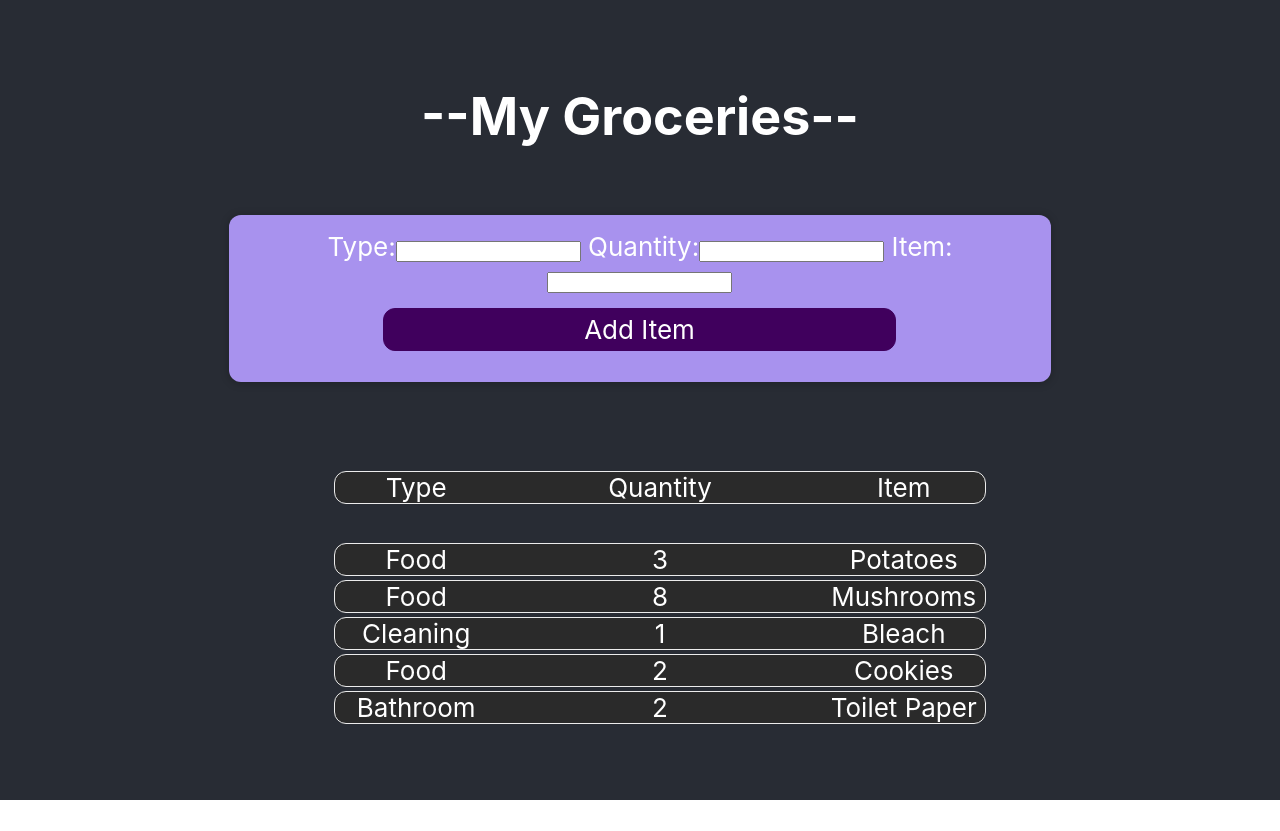
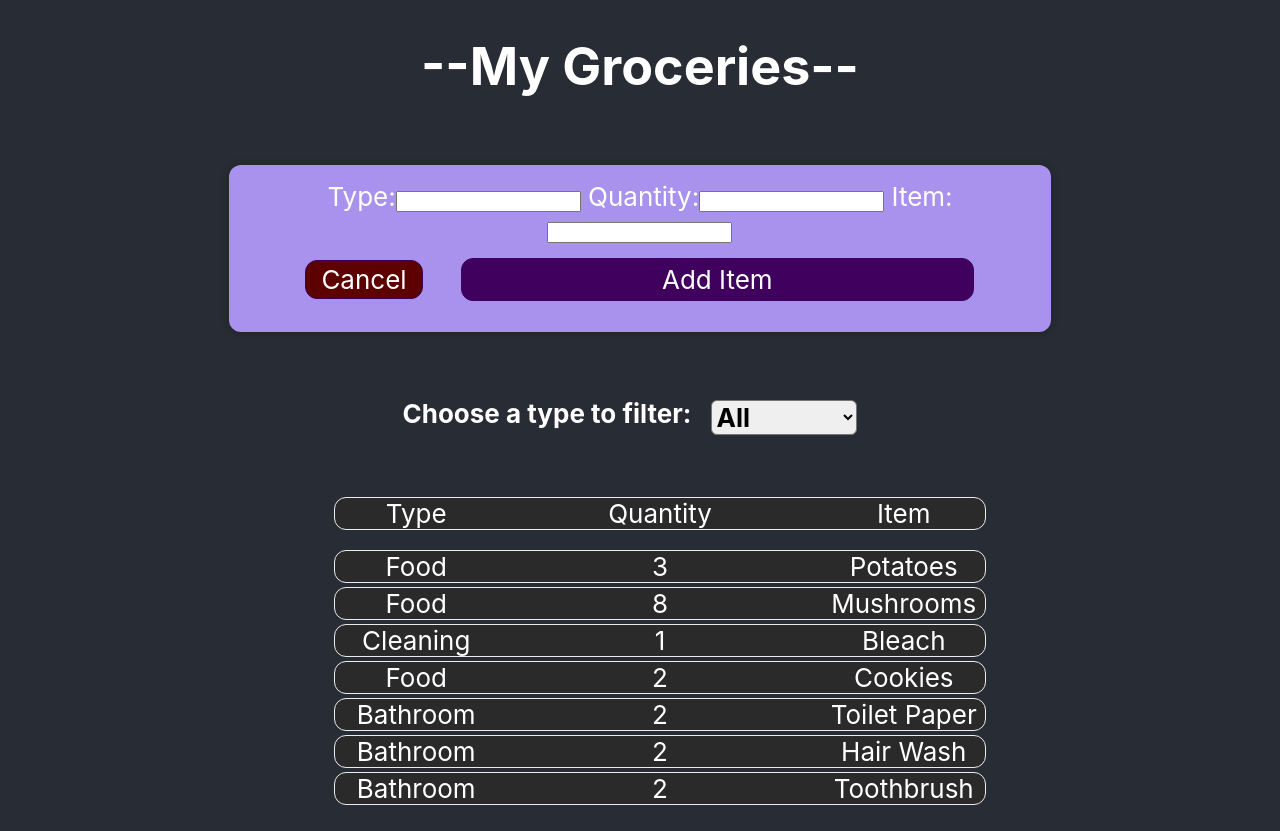
Before and after one commit to GorkaEchavarri/react-test, a React (Create React App) app: page / in a window 1280 px wide. Before the commit the page ends 800 px from the top, so only its background shows below. Built offline with nearby package versions, Linux system fonts and the light colour scheme.

Commit message:
project finished, working

```diff
--- a/src/App.js
+++ b/src/App.js
@@ -1,25 +1,36 @@
-import React from 'react';
+import React, {useState} from 'react';
 import './App.css';
 import NewGrocery from './components/NewGrocery';
 import ListAllGroceries from './components/ListAllGroceries';
+import GroceryFilter from './components/GroceryFilter';
 
+const first_groceries = [
+  {key: 123, type: "Food", quantity: 3, item: "Potatoes"},
+  {key: 236, type: "Food", quantity: 8, item: "Mushrooms"},
+  {key: 456, type: "Cleaning", quantity: 1, item: "Bleach"},
+  {key: 136,type: "Food", quantity: 2, item: "Cookies"},
+  {key: 412,type: "Bathroom", quantity: 2, item: "Toilet Paper"},
+  {key: 832,type: "Bathroom", quantity: 2, item: "Hair Wash"},
+  {key: 375,type: "Bathroom", quantity: 2, item: "Toothbrush"},
+]
 
 function App() {
-  function onSaveGroceryDataHandler(enteredGroceryData) {
-    const groceryData = {
-      ...enteredGroceryData,
-      id: Math.random().toString()
-    };
-    console.log(groceryData);
+
+  const [groceries, setGroceries] = useState(first_groceries);
+
+  function addGroceryHandler(item) {
+    setGroceries((prevGroceries) => {
+      return [item, ...prevGroceries];
+    });
   };
 
   return (
     <div className="App">
       <header className="App-header">
         <h1>--My Groceries--</h1>
-        <NewGrocery onSaveGroceryData={onSaveGroceryDataHandler} />
-        <br />
-        <ListAllGroceries />
+        <NewGrocery onSaveGroceryData={addGroceryHandler} />
+        <GroceryFilter />
+        <ListAllGroceries items={groceries}/>
       </header>
     </div>
   );
--- /dev/null
+++ b/src/components/GroceryFilter.css
@@ -0,0 +1,23 @@
+.expenses-filter {
+  color: white;
+}
+
+.expenses-filter__control {
+  display: flex;
+  width: 100%;
+  align-items: center;
+  justify-content: space-between;
+  margin: 1rem 0;
+}
+
+.expenses-filter label {
+  font-weight: bold;
+  margin-bottom: 0.5rem;
+}
+
+.expenses-filter select {
+  font: inherit;
+  margin: 20px;
+  font-weight: bold;
+  border-radius: 6px;
+}
--- /dev/null
+++ b/src/components/GroceryFilter.js
@@ -0,0 +1,20 @@
+import './GroceryFilter.css'
+
+function GroceryItem(props) {
+  return (
+    <div className='expenses-filter'>
+      <div className='expenses-filter__control'>
+        <label>Choose a type to filter: </label>
+        <select >
+          <option value='all'>All</option>
+          <option value='food'>Food</option>
+          <option value='cleaning'>Cleaning</option>
+          <option value='bathroom'>Bathroom</option>
+          <option value='kitchen'>Kitchen</option>
+        </select>
+      </div>
+    </div>
+  );
+}
+
+export default GroceryItem;
--- a/src/components/ListAllGroceries.css
+++ b/src/components/ListAllGroceries.css
@@ -0,0 +1,3 @@
+.header {
+  margin: 20px 0px;
+}
--- a/src/components/ListAllGroceries.js
+++ b/src/components/ListAllGroceries.js
@@ -1,30 +1,29 @@
 import React from 'react';
 import GroceryItem from './GroceryItem';
-import './GroceryItem.css'
+import './GroceryItem.css';
+import './ListAllGroceries.css';
 
-let groceries = [
-  {type: "Food", quantity: 3, item: "Potatoes"},
-  {type: "Food", quantity: 8, item: "Mushrooms"},
-  {type: "Cleaning", quantity: 1, item: "Bleach"},
-  {type: "Food", quantity: 2, item: "Cookies"},
-  {type: "Bathroom", quantity: 2, item: "Toilet Paper"},
-]
 
-function ListAllGroceries() {
+function ListAllGroceries(props) {
+
   return (
     <div>
       <ul>
+        <div className="header">
       <div className="grocery-container">
-      <div className="grocery-item">Type</div>
-    <div className="grocery-item">Quantity</div>
-      <div className="grocery-item">Item</div>
+        <div className="grocery-item">Type</div>
+        <div className="grocery-item">Quantity</div>
+        <div className="grocery-item">Item</div>
+      </div>
     </div>
-    <br></br>
-      <GroceryItem type={groceries[0].type} quantity={groceries[0].quantity} item={groceries[0].item}/>
-      <GroceryItem type={groceries[1].type} quantity={groceries[1].quantity} item={groceries[1].item}/>
-      <GroceryItem type={groceries[2].type} quantity={groceries[2].quantity} item={groceries[2].item}/>
-      <GroceryItem type={groceries[3].type} quantity={groceries[3].quantity} item={groceries[3].item}/>
-      <GroceryItem type={groceries[4].type} quantity={groceries[4].quantity} item={groceries[4].item}/>
+    {props.items.map((grocery) => (
+      <GroceryItem
+      key={grocery.key}
+      type={grocery.type}
+      quantity={grocery.quantity}
+      item={grocery.item} />
+      )
+    )}
       </ul>
     </div>
   );
--- a/src/components/NewGrocery.css
+++ b/src/components/NewGrocery.css
@@ -9,7 +9,7 @@
   box-shadow: 0 1px 8px rgba(0, 0, 0, 0.25);
 }
 
-.new-grocery button {
+.submit-button {
   font: inherit;
   cursor: pointer;
   padding: 5px 200px;
@@ -21,19 +21,48 @@
   margin-right: 1rem;
 }
 
-.new-grocery button:hover,
-.new-grocery button:active {
+.submit-button:hover,
+.submit-button:active {
   background-color: #510674;
   border-color: #510674;
 }
 
-.new-grocery button.alternative {
+.submit-button.alternative {
   color: #220131;
   border-color: transparent;
   background-color: transparent;
 }
 
-.new-brocery button.alternative:hover,
-.new-grocery button.alternative:active {
+.submit-button.alternative:hover,
+.submit-button.alternative:active {
   background-color: #ddb3f8;
 }
+
+.cancel-button {
+  font: inherit;
+  cursor: pointer;
+  padding: 3px 15px;
+  margin: 15px;
+  border: 1px solid #40005d;
+  background-color: #5d0000;
+  color: white;
+  border-radius: 12px;
+  margin-right: 1rem;
+}
+
+.cancel-button:hover,
+.cancel-button:active {
+  background-color: #5b2020;
+  border-color: #510674;
+}
+
+.cancel-button.alternative {
+  color: #5b2020;
+  border-color: transparent;
+  background-color: transparent;
+}
+
+.cancel-button.alternative:hover,
+.cancel-button.alternative:active {
+  background-color: #5b2020;
+}
--- a/src/components/NewGrocery.js
+++ b/src/components/NewGrocery.js
@@ -13,7 +13,9 @@ function NewGrocery(props) {
 
   function submitHandler(event) {
     event.preventDefault();
+
     const groceryData = {
+      key: Math.random().toString(),
       type: enteredType,
       quantity: enteredQuantity,
       item: enteredItem
@@ -34,7 +36,7 @@ function NewGrocery(props) {
         <input type='number' value={enteredQuantity} onChange={quantityChangeHandler}/>
         <label> Item:</label>
         <input type='text' value={enteredItem} onChange={itemChangeHandler}/> <br></br>
-        <button type='submit'>Add Item</button>
+        <button className="cancel-button">Cancel</button> <button className="submit-button" type='submit'>Add Item</button>
       </form>
     </div>
   );
```
